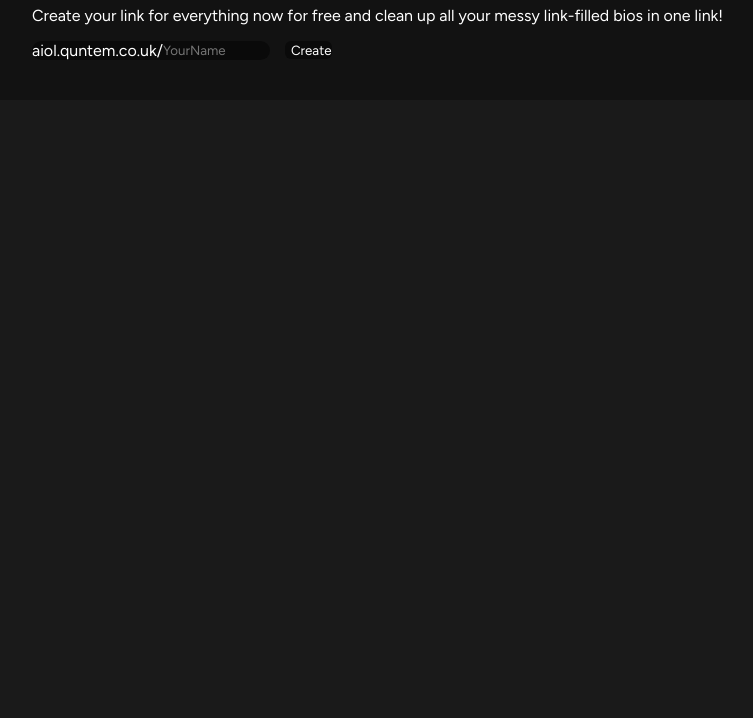
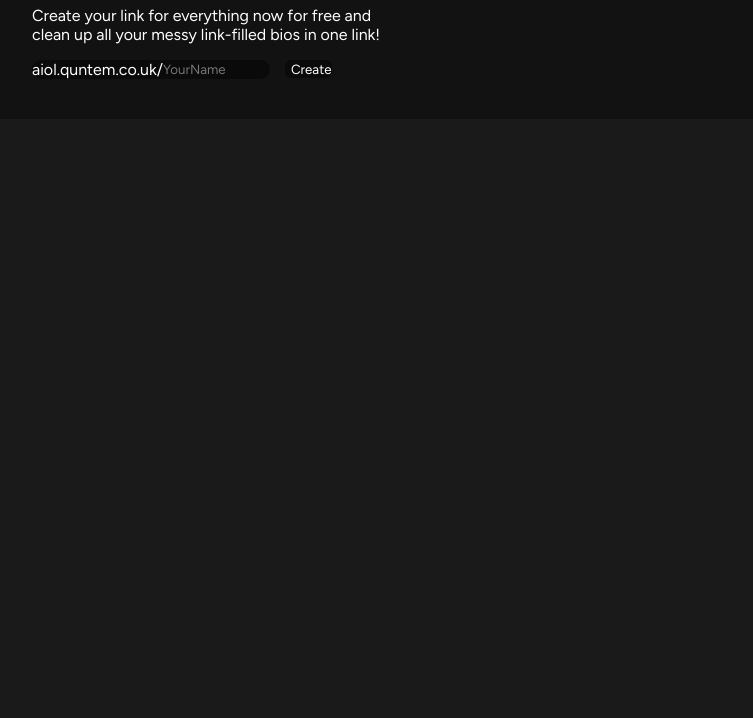
Before and after one commit to Quntem/AllInOneLink, a website: page src/index.html in a window 1280 px wide. Shown: the part 115-833 px from the top of the page, without its empty margins (46-799 px from the left). Drawn offline with nearby package versions, Linux system fonts and the light colour scheme.

Commit message:
added padding-right to card1 paragraph

```diff
--- a/src/homepage.css
+++ b/src/homepage.css
@@ -18,6 +18,10 @@ body {
     padding-left: 45px;
     margin: 25px;
     border-radius: 14px;
+}
+
+.card1-decrease-width {
+    padding-right: 70%;
 }
 
 .card1url1 {
--- a/src/index.html
+++ b/src/index.html
@@ -19,7 +19,7 @@
     <body>
         <div class="card1">
             <h1>Everything In One Link</h1>
-            <p>
+            <p class="card1-decrease-width">
                 Create your link for everything now for free and clean up all your messy link-filled bios in one link!
             </p>
             <div class="signuparea">
```
